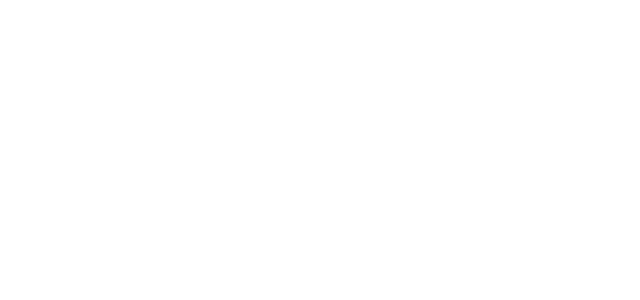
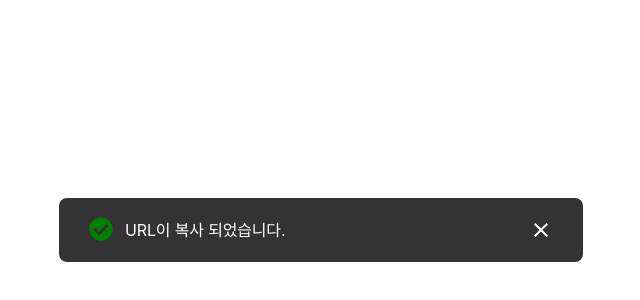
Before and after one commit to codeit-sprint2-team-12/team-12-rolling, a React (Create React App) app: page / in a window 1280 px wide. Shown: the part 488-788 px from the top of the page, without its empty margins (319-959 px from the left). Built offline with nearby package versions, Linux system fonts and the light colour scheme; a web font is replaced by a local one.

Commit message:
style: Toast 컴포넌트 구현

```diff
--- a/src/App.js
+++ b/src/App.js
@@ -1,9 +1,11 @@
 import GlobalStyle from './components/GlobalStyle';
+import Toast from './components/Toast/Toast';
 
 function App() {
   return (
     <div className="App">
       <GlobalStyle />
+      <Toast />
     </div>
   );
 }
--- /dev/null
+++ b/src/components/Toast/Toast.jsx
@@ -0,0 +1,75 @@
+import styled from 'styled-components';
+import { FaCheckCircle } from 'react-icons/fa';
+import { IoMdClose } from 'react-icons/io';
+import { useState } from 'react';
+
+const CheckIcon = styled(FaCheckCircle)`
+  color: green;
+  width: 2.4rem;
+  height: 2.4rem;
+`;
+
+const CloseIcon = styled(IoMdClose)`
+  width: 2.4rem;
+  height: 2.4rem;
+`;
+
+const TextContainer = styled.div`
+  display: flex;
+  gap: 1.2rem;
+`;
+
+const ToastContainer = styled.div`
+  /* 안바뀌는거 */
+  display: flex;
+  padding: 1.9rem 3rem;
+  justify-content: space-between;
+  align-items: center;
+  flex-shrink: 0;
+  border-radius: 0.8rem;
+  background: rgba(0, 0, 0, 0.8);
+  z-index: 1;
+  /* font */
+  color: var(--white, #fff);
+  font-size: 1.6rem;
+  line-height: 2.6rem; /* 162.5% */
+  letter-spacing: -0.016rem;
+
+  @media screen and (min-width: 375px) {
+    max-width: 52.4rem;
+    height: 6.4rem;
+    position: fixed;
+    bottom: 8.8rem;
+    right: 2.4rem;
+    left: 2.4rem;
+    margin: 0 auto;
+  }
+  @media screen and (min-width: 768px) {
+    width: 52.4rem;
+    height: 6.4rem;
+    bottom: 5rem;
+    margin: 0 auto;
+  }
+`;
+
+function Toast({ className }) {
+  const [isClicked, setIsClicked] = useState(false);
+
+  const handleCloseClick = () => {
+    setIsClicked(true);
+  };
+
+  return (
+    !isClicked && (
+      <ToastContainer className={className}>
+        <TextContainer>
+          <CheckIcon />
+          URL이 복사 되었습니다.
+        </TextContainer>
+        <CloseIcon onClick={handleCloseClick} />
+      </ToastContainer>
+    )
+  );
+}
+
+export default Toast;
```
Also changed, not shown: src/components/Toast/test.txt (deleted).
